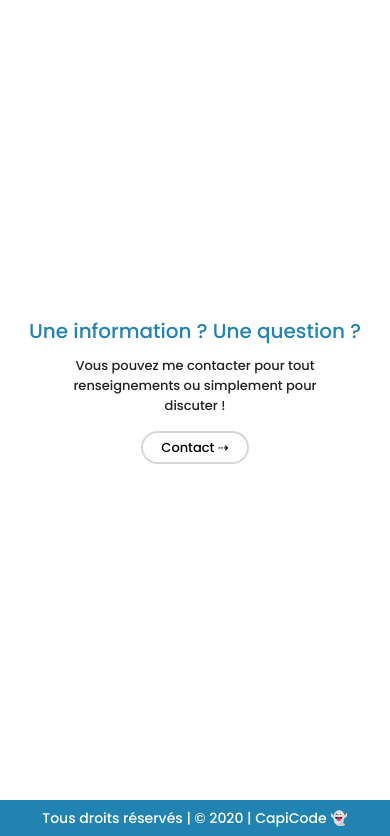
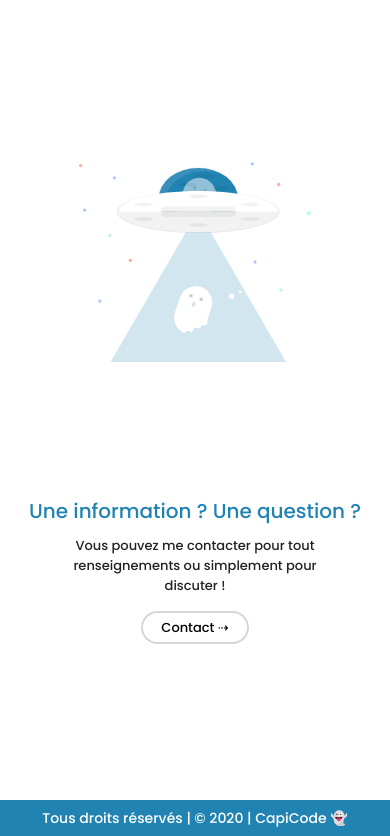
Before and after one commit to iamflk/iamflk.github.io, a website: page index.html in a window 390 px wide. Shown: the part 4678-5514 px from the top of the page. Drawn offline with nearby package versions, Linux system fonts and the light colour scheme; a web font is replaced by a local one.

Commit message:
Update responsive contact

```diff
--- a/css/mq.css
+++ b/css/mq.css
@@ -103,8 +103,18 @@
     }
 
     .contact__illustration {
-        display: none;
-    }
+        display: flex;
+        align-items: center;
+        justify-content: center;
+        height: 70.5rem;
+        width: 68.5rem;
+    }
+
+    .contact__illustration img {
+        margin-top: 15rem;
+        width: 70%;
+    }
+
 }
 
 @media only screen and (max-width: 70em) {
@@ -148,9 +158,7 @@
         font-size: 3.5rem;
     }
 
-    .about__content p {
-
-      }
+    .about__content p {}
 
     .about__btn a {
         font-size: 1.3rem;
@@ -403,34 +411,10 @@
         font-size: 1.5rem;
     }
 
-    .contact-coordinates h3 {
-        font-size: 2.2rem;
-    }
-
-    .box-mail img {
-        height: 3rem;
-    }
-
-    .box-mail p {
-        font-size: 1.5rem;
-    }
-
-    .box-location img {
-        height: 3rem;
-    }
-
-    .box-location p {
-        font-size: 1.5rem;
-    }
-
     /* FOOTER */
 
     footer p {
         font-size: 1.5rem;
-    }
-
-    .contact__illustration {
-        display: none;
     }
 
     /* BTN TOP */
@@ -501,6 +485,7 @@
         border-left: 7px solid #fff;
         border-bottom: 7px solid #fff;
     }
+
     /* ANOUT SECTION */
 
     .about {
@@ -520,6 +505,50 @@
         max-width: 450rem;
     }
 
+    /* CONTACT SECTION */
+
+    .contact {
+        flex-direction: column;
+        justify-content: space-evenly;
+        height: 40rem;
+    }
+
+    .contact div:nth-child(1){
+        order: 1;
+    }
+
+    .contact-header div:nth-child(1){
+        order: -1;
+    }
+
+    .contact__illustration {
+        height: 20rem;
+        margin: 2rem 2rem 0;
+    }
+
+    .contact__illustration img {
+        margin: 0;
+        width: 100%;
+        height: 100%;
+    }
+
+    .contact-content {
+        display: flex;
+        flex-direction: column;
+        justify-content: space-around;
+        align-items: center;
+        height: 16rem;
+        max-width: 100%;
+      }
+
+      .contact-header {
+        display: flex;
+        flex-direction: column;
+        align-items: center;
+        height: 20rem;
+        max-width: 90%;
+        margin-top: 0rem;
+      }
 }
 
 @media only screen and (max-width: 44em) {
@@ -583,8 +612,47 @@
 
     /* CONTACT SECTION */
 
-    .contact-box {
-        width: 50%;
+    .contact {
+        flex-direction: column;
+        justify-content: space-evenly;
+        height: 40rem;
+    }
+
+    .contact div:nth-child(1){
+        order: 1;
+    }
+
+    .contact-header div:nth-child(1){
+        order: -1;
+    }
+
+    .contact__illustration {
+        height: 20rem;
+        margin: 2rem 2rem 0;
+    }
+
+    .contact__illustration img {
+        margin: 0;
+        width: 100%;
+        height: 100%;
+    }
+
+    .contact-content {
+        display: flex;
+        flex-direction: column;
+        justify-content: space-around;
+        align-items: center;
+        height: 16rem;
+        max-width: 100%;
+      }
+
+      .contact-header {
+        display: flex;
+        flex-direction: column;
+        align-items: center;
+        height: 20rem;
+        max-width: 90%;
+        margin-top: 0rem;
       }
 
 }
@@ -750,35 +818,16 @@
         font-size: 1.3rem;
     }
 
-    .contact-box {
-        width: 50%;
-    }
-
-    .contact-coordinates h3 {
-        font-size: 2rem;
-    }
-
-    .box-mail img {
-        height: 2.7rem;
-    }
-
-    .box-mail p {
-        width: 16rem;
-        font-size: 1.3rem;
-    }
-
-    .box-location img {
-        left: 1rem;
-        height: 2.7rem;
-    }
-
-    .box-location p {
-        width: 16rem;
-        font-size: 1.3rem;
-    }
-
     .contact__illustration {
-        display: none;
+        height: 20rem;
+        margin: 2rem 2rem 0;
+        width: auto;
+    }
+
+    .contact__illustration img {
+        margin: 0;
+        width: 100%;
+        height: 100%;
     }
 
     /* FOOTER */
@@ -947,7 +996,7 @@
 
     /* CONTACT SECTION */
     .contact__illustration {
-        display: none;
+
     }
 }
 
@@ -1152,16 +1201,11 @@
 
     /* CONTACT SECTION */
 
-    .contact-box {
-        width: 55%;
-    }
-
-    .contact__illustration {
-        display: none;
-    }
-
     .contact-button {
         padding: 10px 20px;
+    }
+                .contact__illustration {
+
                 }
 }
 
@@ -1215,9 +1259,10 @@
 
     /* SKILL SECTION */
 
-        .heading__primary{
+    .heading__primary {
         font-size: 2.3rem;
     }
+
     .skill__content--box {
         display: flex;
         height: 22rem;
@@ -1340,12 +1385,8 @@
 
     /* CONTACT SECTION */
 
-    .contact-box {
-        width: 70%;
-    }
-
     .contact__illustration {
-        display: none;
+
     }
 }
 
@@ -1420,7 +1461,7 @@
 
     /* SKILL SECTION */
 
-      .heading__primary{
+    .heading__primary {
         font-size: 2.3rem;
     }
 
@@ -1536,16 +1577,8 @@
 
     /* CONTACT SECTION */
 
-    .contact-box {
-        width: 75%;
-    }
-
     .contact__illustration {
-        display: none;
-    }
-
-    .contact__illustration {
-        display: none;
+
     }
 
     .contact-button {
@@ -1733,12 +1766,8 @@
 
     /* CONTACT SECTION */
 
-    .contact-box {
-        width: 85%;
-    }
-
     .contact__illustration {
-        display: none;
+
     }
 
     /* FOOTER */
--- a/css/style.css
+++ b/css/style.css
@@ -1007,6 +1007,7 @@ nav {
 
 .contact {
   display: flex;
+  align-items: center;
   min-height: 94.35vh;
   max-width: 100%;
   margin: auto;
@@ -1020,6 +1021,7 @@ nav {
   height: 70.5rem;
   max-width: 100%;
 }
+
 
 .contact-header {
   display: flex;
@@ -1068,17 +1070,15 @@ nav {
 }
 
 .contact__illustration {
-  position: relative;
+  display: flex;
+  align-items: center;
+  justify-content: center;
   height: 70.5rem;
   width: 68.5rem;
-  float: right;
 }
 
 .contact__illustration img {
-  position: absolute;
-  width: 50rem;
-  top: 18.5rem;
-  left: 10rem;
+  width: 70%;
 }
 
 /**********************************************
```
Lines whose indentation alone changed are shown as unchanged.
